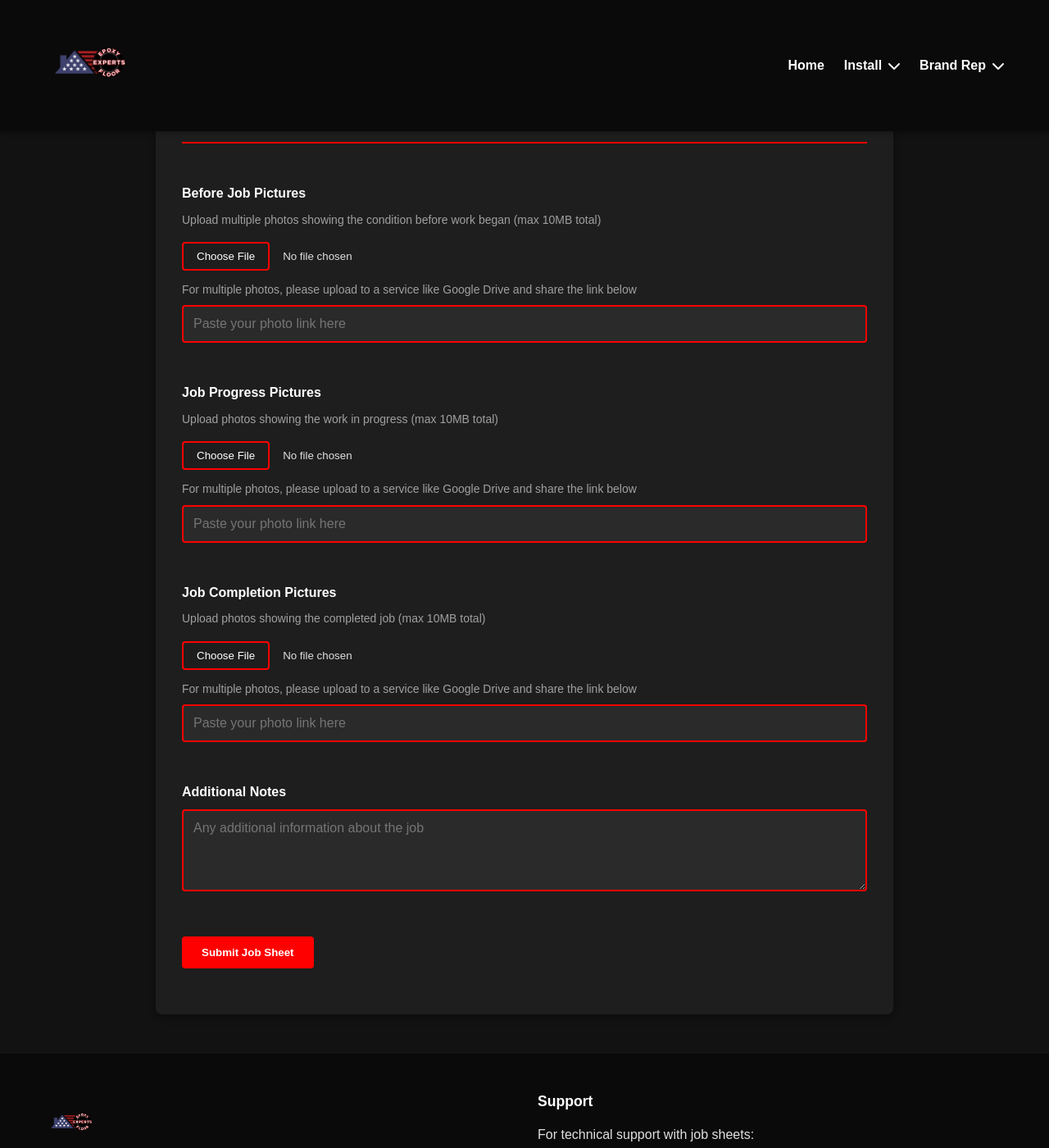
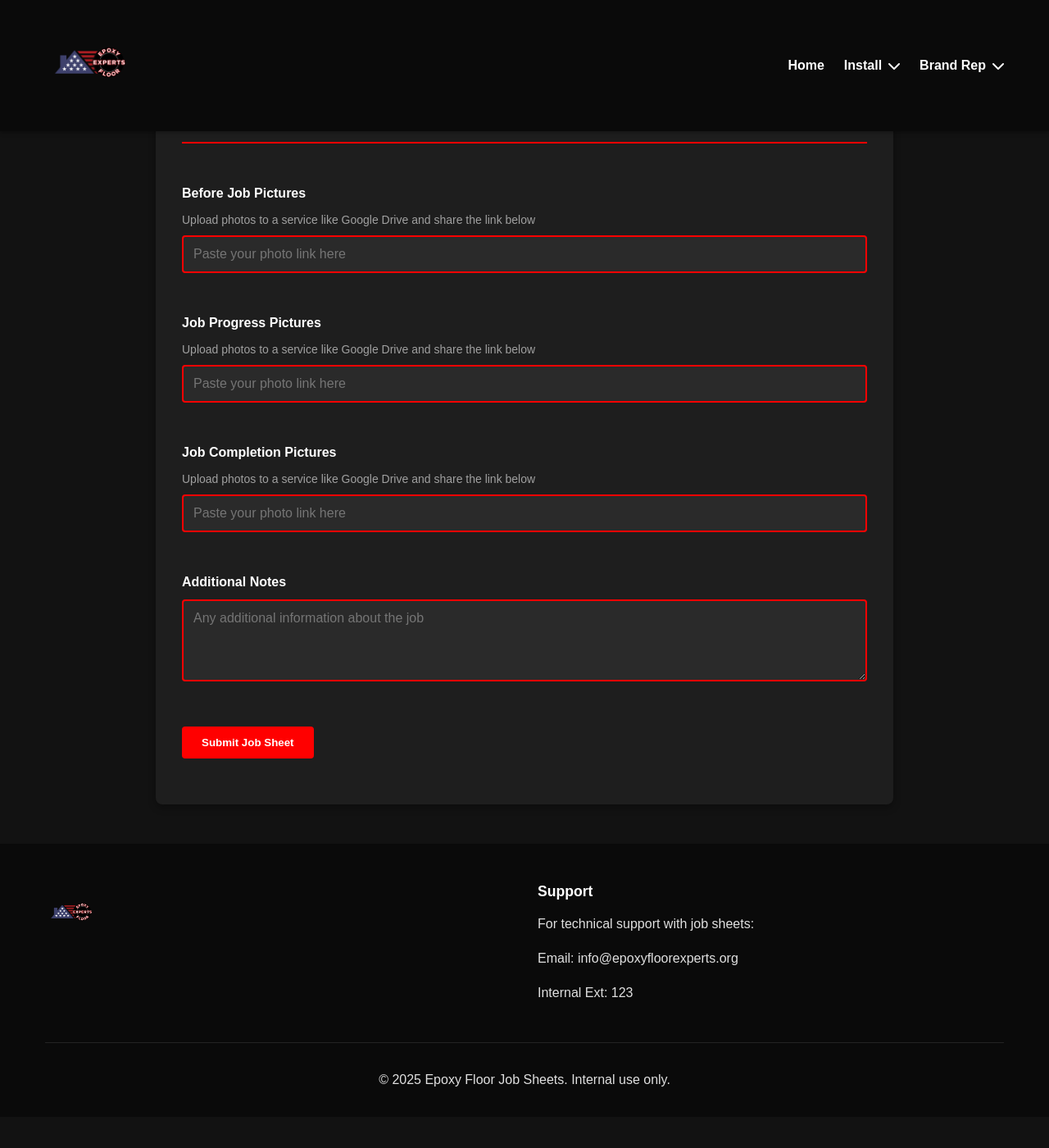
Before and after one commit to tim-amredev/epoxy-job-sheets, a Jekyll site: the page built from job-form.html, in a window 1280 px wide and 1400 px high, scrolled down 2661 px. Shown: the whole window at 82% size. Built offline with Jekyll 4.4.1, drawn with Linux system fonts in a browser that asks for light colours; after the commit the page ends 4023 px from its top, so only the background shows below that.

Commit message:
Update job-form.html

```diff
--- a/job-form.html
+++ b/job-form.html
@@ -17,11 +17,9 @@ title: Job Form
       <!-- FormSubmit configuration -->
       <input type="hidden" name="_captcha" value="true">
       <input type="hidden" name="_subject" value="New Epoxy Floor Job Sheet Submission">
-      <input type="hidden" name="_next" value="{{ '/epoxy-job-sheets/thank-you' | absolute_url }}">
+      <input type="hidden" name="_next" value="https://tim-amredev.github.io/epoxy-job-sheets/thank-you">
       <!-- Honeypot field to prevent spam -->
       <input type="text" name="_honey" style="display:none">
-      <!-- Disable FormSubmit's default captcha page -->
-      <input type="hidden" name="_template" value="table">
 
       <!-- Job Information Section -->
       <div class="form-section-header">
@@ -171,26 +169,20 @@ title: Job Form
       </div>
 
       <div class="form-group full-width">
-        <label for="before-pictures">Before Job Pictures</label>
-        <p class="form-help-text">Upload multiple photos showing the condition before work began (max 10MB total)</p>
-        <input type="file" id="before-pictures" name="before-pictures" accept="image/*">
-        <p class="form-help-text">For multiple photos, please upload to a service like Google Drive and share the link below</p>
+        <label for="before-pictures-link">Before Job Pictures</label>
+        <p class="form-help-text">Upload photos to a service like Google Drive and share the link below</p>
         <input type="text" id="before-pictures-link" name="before-pictures-link" placeholder="Paste your photo link here">
       </div>
 
       <div class="form-group full-width">
-        <label for="progress-pictures">Job Progress Pictures</label>
-        <p class="form-help-text">Upload photos showing the work in progress (max 10MB total)</p>
-        <input type="file" id="progress-pictures" name="progress-pictures" accept="image/*">
-        <p class="form-help-text">For multiple photos, please upload to a service like Google Drive and share the link below</p>
+        <label for="progress-pictures-link">Job Progress Pictures</label>
+        <p class="form-help-text">Upload photos to a service like Google Drive and share the link below</p>
         <input type="text" id="progress-pictures-link" name="progress-pictures-link" placeholder="Paste your photo link here">
       </div>
 
       <div class="form-group full-width">
-        <label for="completion-pictures">Job Completion Pictures</label>
-        <p class="form-help-text">Upload photos showing the completed job (max 10MB total)</p>
-        <input type="file" id="completion-pictures" name="completion-pictures" accept="image/*">
-        <p class="form-help-text">For multiple photos, please upload to a service like Google Drive and share the link below</p>
+        <label for="completion-pictures-link">Job Completion Pictures</label>
+        <p class="form-help-text">Upload photos to a service like Google Drive and share the link below</p>
         <input type="text" id="completion-pictures-link" name="completion-pictures-link" placeholder="Paste your photo link here">
       </div>
 
```
